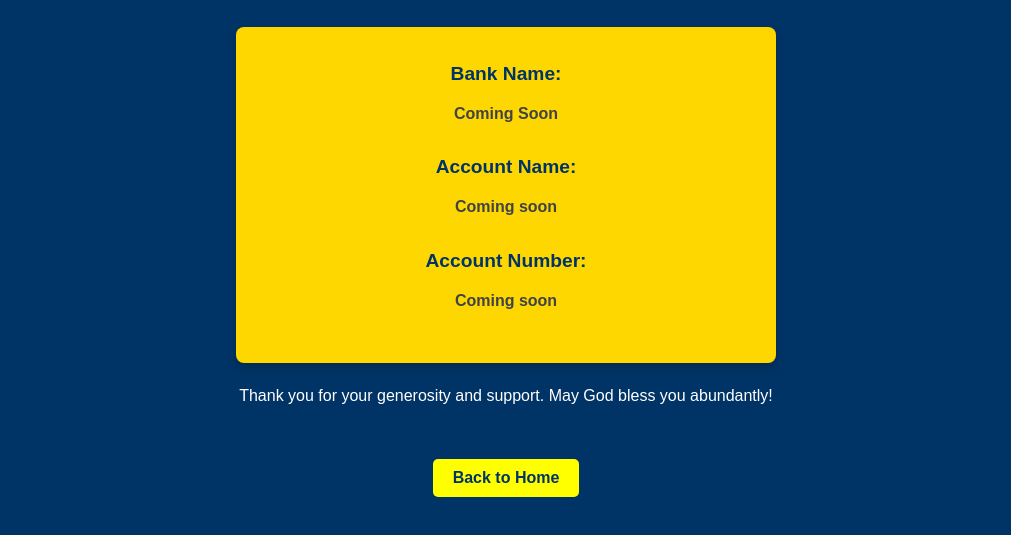
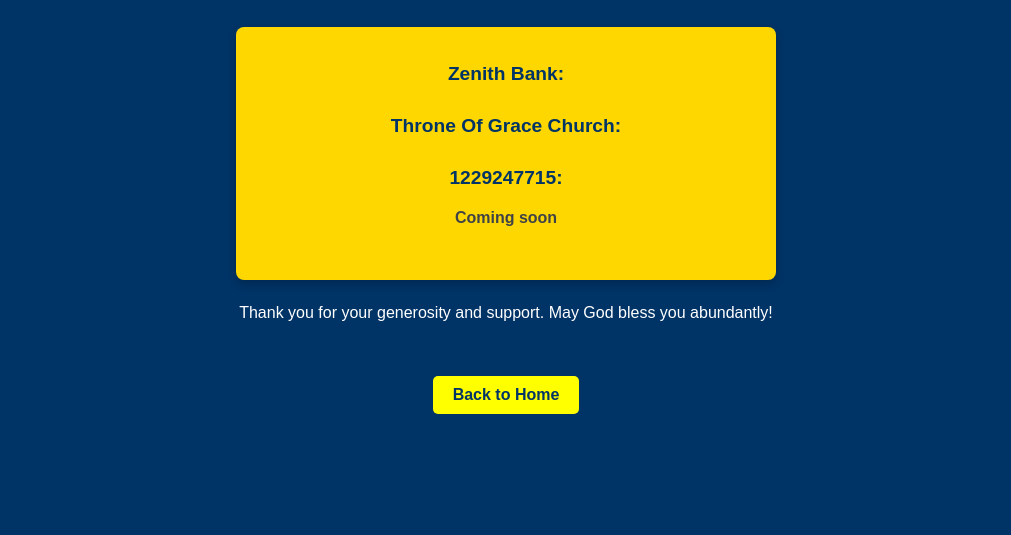
Before and after one commit to xstreamtechnology1/Church-site-update-main-folder, a plain HTML site: page donate.html in a window 1280 px wide. Shown: the part 177-712 px from the top of the page, without its empty margins (134-1145 px from the left). Drawn offline with Linux system fonts and the light colour scheme.

Commit message:
Update donate Account number added.html

```diff
--- a/donate.html
+++ b/donate.html
@@ -12,11 +12,11 @@
             <h1>Make a Donation</h1>
             <p>Your contributions help us achieve our mission of spreading hope and impacting lives. Below are our account details for your donation:</p>
             <div class="account-details">
-                <h2>Bank Name:</h2>
-                <p>Coming Soon</p>
-                <h2>Account Name:</h2>
-                <p>Coming soon</p>
-                <h2>Account Number:</h2>
+                <h2>Zenith Bank:</h2>
+                <p></p>
+                <h2>Throne Of Grace Church:</h2>
+                <p></p>
+                <h2>1229247715:</h2>
                 <p>Coming soon</p>
             </div>
             <p>Thank you for your generosity and support. May God bless you abundantly!</p>
```
